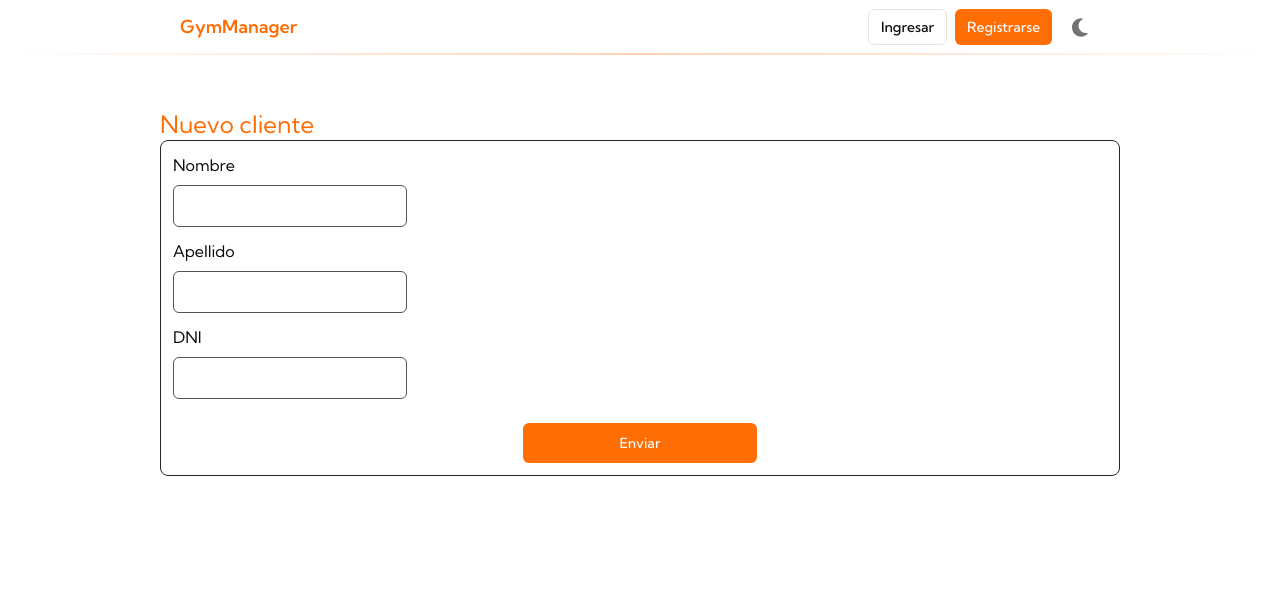
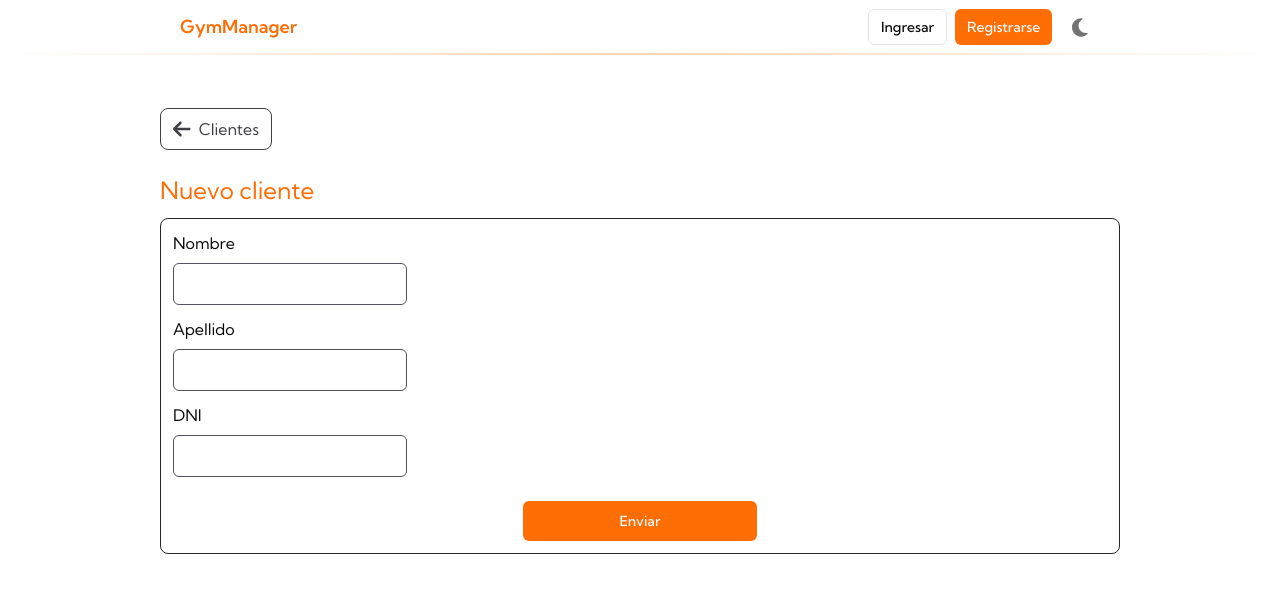
Before and after one commit to fepa0110/gym-manager, a Next.js app: page /clientes/new in a window 1280 px wide. Shown: the top 592 px of the page. Built offline with nearby package versions, Linux system fonts and the light colour scheme; no server answers.

Commit message:
feat: :wheelchair: Agregado boton para regresar a Clientes

```diff
--- a/app/clientes/new/page.tsx
+++ b/app/clientes/new/page.tsx
@@ -4,6 +4,9 @@ import { SubmitButton } from "@/components/submit-button";
 import { useActionState, useEffect } from "react";
 import { createCliente } from "./actions";
 import Toastify from "toastify-js";
+import Link from "next/link";
+import { FontAwesomeIcon } from "@fortawesome/react-fontawesome";
+import { faArrowLeft } from "@fortawesome/free-solid-svg-icons";
 
 export default function Page() {
 	const initialState = {
@@ -17,9 +20,8 @@ export default function Page() {
 	);
 
 	useEffect(() => {
-		if(state?.sended) showAlert()
-	}, [state?.sended])
-
+		if (state?.sended) showAlert();
+	}, [state?.sended]);
 
 	const showAlert = () => {
 		Toastify({
@@ -38,7 +40,16 @@ export default function Page() {
 	};
 
 	return (
-		<div>
+		<>
+			<div className="w-full mb-3">
+				<Link
+					href="/clientes"
+					className="flex flex-row w-28 px-3 py-2 justify-between items-center border border-zinc-700 rounded-lg text-zinc-700 dark:text-zinc-100 hover:scale-105">
+					<FontAwesomeIcon icon={faArrowLeft} size="lg" />
+					Clientes
+				</Link>
+			</div>
+
 			<div className="flex flex-row w-full justify-between items-center">
 				<h1 className="text-2xl text-primary">Nuevo cliente</h1>
 			</div>
@@ -83,6 +94,6 @@ export default function Page() {
 					<span>Enviar</span>
 				</SubmitButton>
 			</form>
-		</div>
+		</>
 	);
 }
```
